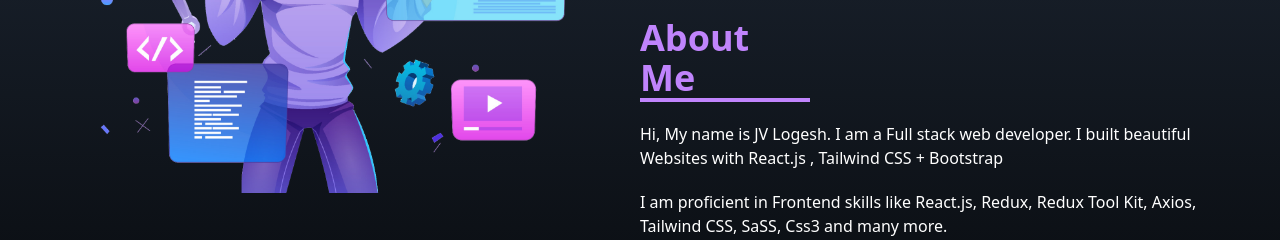
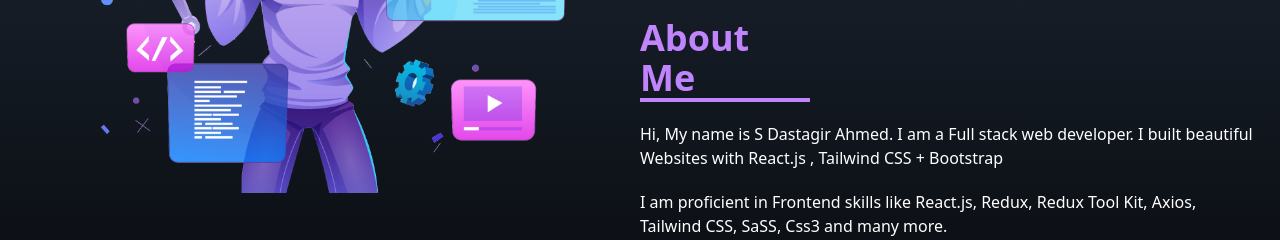
Before and after one commit to Dastagir2k/Dastagir_Portfolio, a React (Vite) app: page / in a window 1280 px wide. Shown: the part 880-1120 px from the top of the page. Built offline with nearby package versions, Linux system fonts and the light colour scheme.

Commit message:
Update About.jsx

```diff
--- a/src/components/About.jsx
+++ b/src/components/About.jsx
@@ -22,7 +22,7 @@ export default function About() {
   }, [control, inView]);
   const config = {
     line1:
-      "Hi, My name is JV Logesh. I am a Full stack web developer. I built beautiful Websites with React.js , Tailwind CSS + Bootstrap",
+      "Hi, My name is S Dastagir Ahmed. I am a Full stack web developer. I built beautiful Websites with React.js , Tailwind CSS + Bootstrap",
     line2:
       "I am proficient in Frontend skills like React.js, Redux, Redux Tool Kit, Axios, Tailwind CSS, SaSS, Css3 and many more.",
     line3: "In backend I know Node.js, Express.js, MongoDB, and Mongoose",
```
